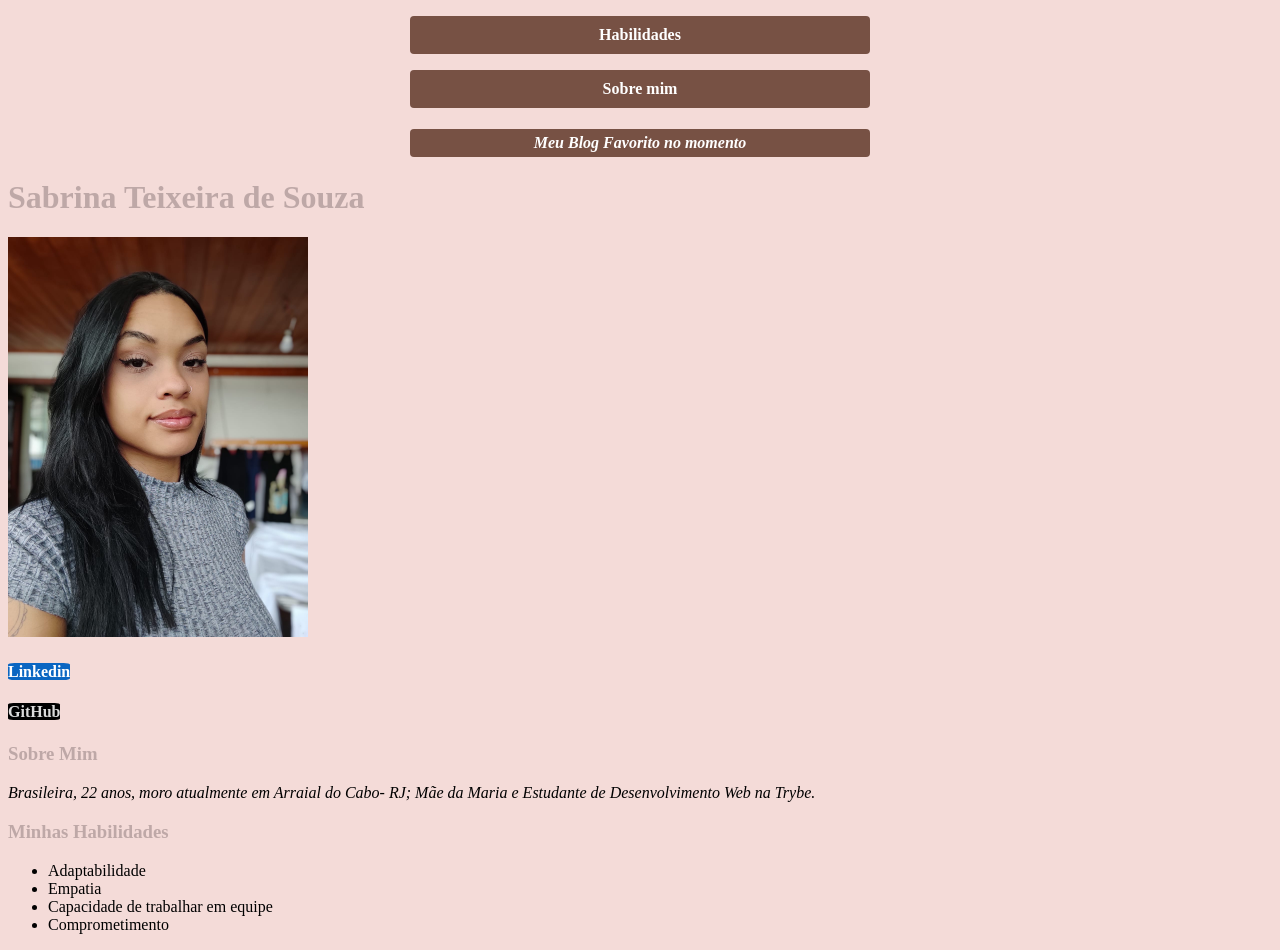
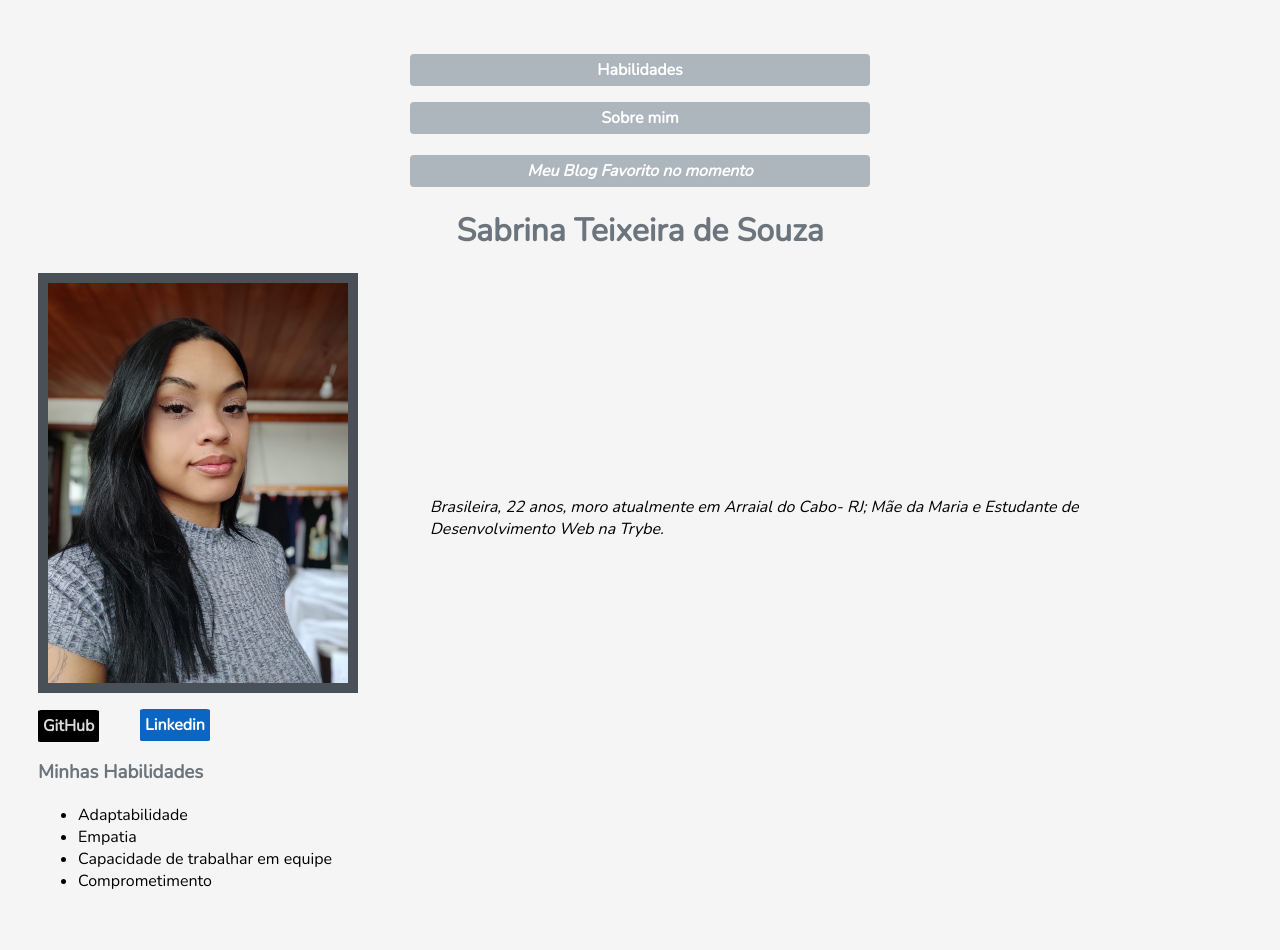
Before and after one commit to txsabrina/txsabrina.github.io, a plain HTML site: page index.html in a window 1280 px wide. Drawn offline with nearby package versions, Linux system fonts and the light colour scheme.

Commit message:
altera cores e posiçoes

```diff
--- a/index.html
+++ b/index.html
@@ -5,87 +5,31 @@
     <meta http-equiv="X-UA-Compatible" content="IE=edge">
     <meta name="viewport" content="width=device-width, initial-scale=1.0">
     <title>Document</title>
-    <link rel="stylesheet" href="https://fonts.googleapis.com/css?family=Montserrat:100,100italic,200,200italic,300,300italic,400,400italic,500,500italic,600,600italic,700,700italic,800,800italic,900,900italic" media="all">
-
-    <style>
-
-        .botoes{
-
-      background-color: #775144;
-        color: white;
-      padding: 10px 30px;
-       text-align: center;
-       text-decoration: none;
-       width: 400px;
-       border-radius:4px;
-       margin: auto;
-       display: block;
-
-        }
-        .botoes:hover {
-            background-color: #2A0800 ;
-        }
-        body{
-            background-color: #F4DBD8;
-            font-family: ;
-        }
-        .blog{
-            background-color: #775144;
-        color: white;
-      padding: 5px 30px;
-       text-align: center;
-       text-decoration: none;
-       width: 400px;
-       border-radius:4px;
-       margin: auto;
-       display: block;
-        }
-        .blog:hover {
-            background-color: #2A0800;
-        }
-        .social1 {
-            background-color: #0a66c2;
-            color: #ffffff;
-            text-decoration: none;
-            margin: auto;
-            font-size: 16px;
-            border-radius:10% ;
-
-        }
-        .social2 {
-            background-color: black;
-            color: rgb(219, 219, 219);
-            text-decoration: none;
-            margin: auto;
-            font-size: 16px;
-            border-radius:10% ;
-
-        }
-        h1,h3{
-            color: #BEA8A7;
-        }
-
-
-
-    </style>
+    <link rel="preconnect" href="https://fonts.googleapis.com">
+    <link rel="preconnect" href="https://fonts.gstatic.com" crossorigin>
+    <link href="https://fonts.googleapis.com/css2?family=Nunito:wght@200;300&display=swap" rel="stylesheet">
+    <link rel="stylesheet" href="style.css">
 </head>
 
 <body>
     <p><a href="#hab" class="botoes"><strong>Habilidades</strong></a></p>
     <p><a href="#sobre" class="botoes"><strong>Sobre mim</strong></a></p>
-    <h4><em><a href="https://blog.betrybe.com/" target="_blank" class="blog">Meu Blog Favorito no momento</a></h4></em>
+    <h4><em><a href="https://blog.betrybe.com/" target="_blank" class="botoes">Meu Blog Favorito no momento</a></h4></em>
 
-    <h1>Sabrina Teixeira de Souza</h1>
-    <img src="imagem.jpeg" alt="Foto Sabrina" width="300px">
-
+        <div class="container">
+            <h1 class="name">Sabrina Teixeira de Souza</h1>
+            <div class="container2">
+                <img src="imagem.jpeg" alt="Foto Sabrina" width="300px" id="sabrina">
+                <div class="sobre">
+                    <p><em>Brasileira, 22 anos, moro atualmente em Arraial do Cabo- RJ; Mãe da Maria e Estudante de Desenvolvimento Web na Trybe.</em></p>
+                </div>
+            </div>
+        </div>
 
         <h5><a href="https://www.linkedin.com/in/txsabrina/" target="_blank" class="social1">Linkedin</a></h5>
         <h5><a href="https://github.com/txsabrina" target="_blank" class="social2">GitHub</a></h5>
 
-    <h3 id="sobre">Sobre Mim</h3>
-    <p><em>Brasileira, 22 anos, moro atualmente em Arraial do Cabo- RJ; Mãe da Maria e Estudante de Desenvolvimento Web na Trybe.</em></p>
-
-    <h3 id="hab">Minhas Habilidades</h3>
+        <h3>Minhas Habilidades</h3>
         <ul>
             <li>Adaptabilidade</li>
             <li>Empatia</li>
@@ -94,10 +38,5 @@
 
         </ul>
 
-
-
-
-
-
 </body>
 </html>
--- /dev/null
+++ b/style.css
@@ -0,0 +1,92 @@
+
+
+       .botoes {
+
+            background-color: #775144;
+            color: white;
+            padding: 10px 30px;
+            text-align: center;
+            text-decoration: none;
+            width: 400px;
+            border-radius:4px;
+            margin: auto;
+            display: block;
+
+        }
+
+        .botoes:hover {
+            background-color: #212529;
+        }
+
+        body {
+            background-color: #F5F5F5;
+            font-family: 'Nunito', sans-serif;;
+            padding: 30px;
+
+        }
+
+        .botoes {
+            background-color: #ADB5BD;
+            color: white;
+            padding: 5px 30px;
+            text-align: center;
+            text-decoration: none;
+            width: 400px;
+            border-radius:4px;
+            margin: auto;
+            display: block;
+        }
+
+
+        .social1 {
+            background-color: #0a66c2;
+            color: #ffffff;
+            text-decoration: none;
+            margin: auto;
+            font-size: 16px;
+            border-radius:5% ;
+            padding: 5px;
+           position: absolute;
+           left: 140px;
+           top: 709px;
+
+        }
+
+        .social2 {
+            background-color: black;
+            color: rgb(219, 219, 219);
+            text-decoration: none;
+            margin: auto;
+            font-size: 16px;
+            border-radius:5% ;
+            padding: 5px;
+
+
+        }
+
+        h3 {
+            color: #6C757D;
+        }
+
+        .container2 {
+            height: 420px;
+        }
+
+        #sabrina {
+            float: left;
+            height: 400px;
+            padding: 10px;
+            background-color: #495057;
+        }
+
+        .name{
+            text-align: center;
+            color: #6C757D;
+        }
+
+        .sobre {
+            position: absolute;
+            left: 430px;
+            right:90px ;
+            top:60%
+        }
```
Lines whose indentation alone changed are shown as unchanged.
